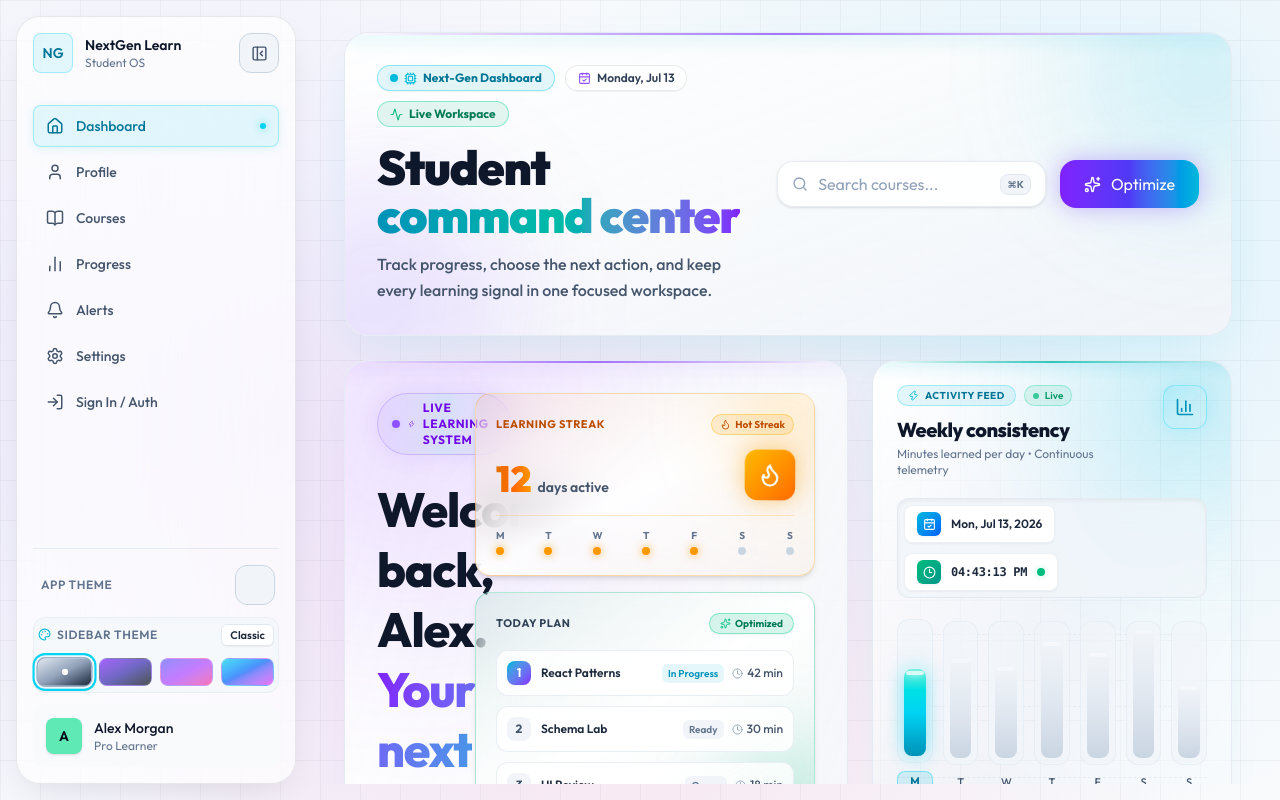
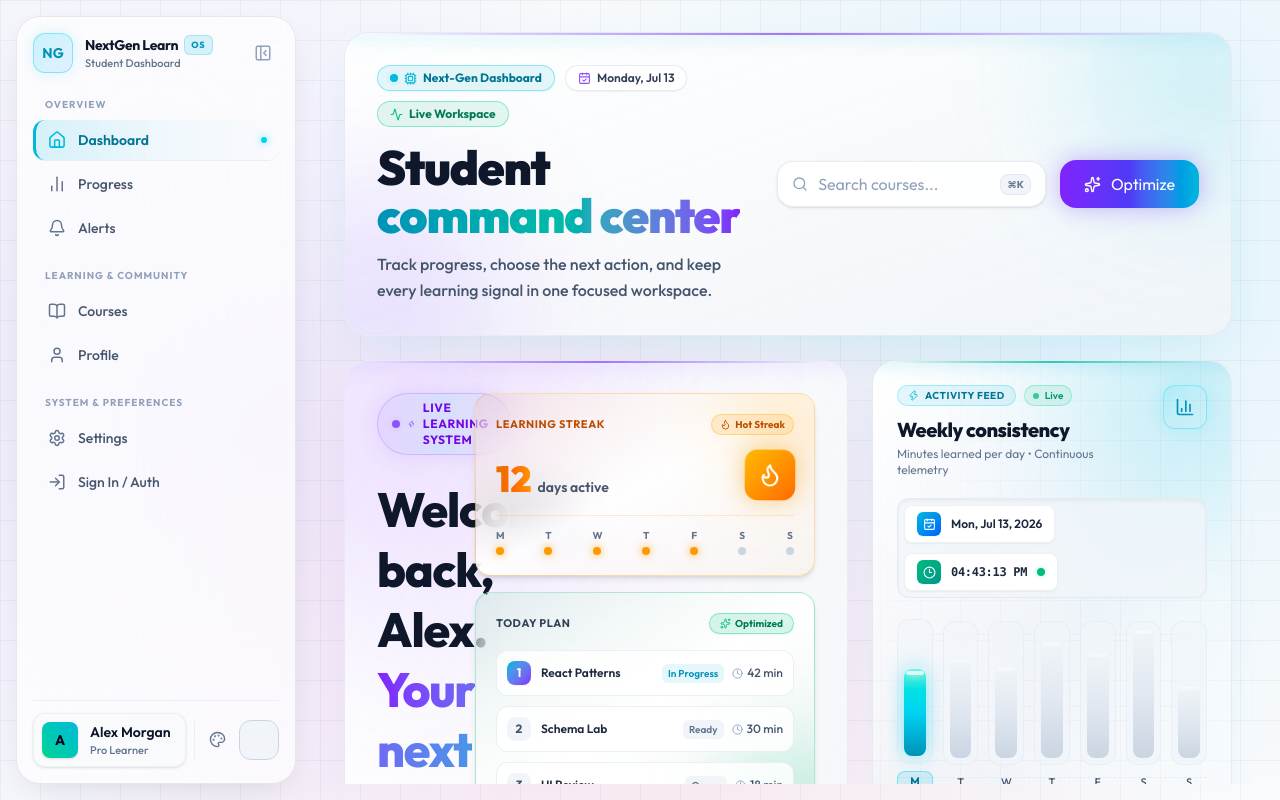
Before and after one commit to chavanpramod-ui/NextGen, a Next.js app: page / in a window 1280 px wide. Built offline with nearby package versions, Linux system fonts and the light colour scheme.

Commit message:
style: redesign sidebar menu with Stripe Precision & Motion, categorized sections, and floating popover

```diff
--- a/components/Sidebar.tsx
+++ b/components/Sidebar.tsx
@@ -1,19 +1,21 @@
 'use client';
 
-import { useState, useEffect } from 'react';
-import { motion } from 'framer-motion';
+import { useState, useEffect, useRef } from 'react';
+import { motion, AnimatePresence } from 'framer-motion';
 import Link from 'next/link';
 import { usePathname } from 'next/navigation';
 import {
   BarChart2,
   Bell,
   BookOpen,
+  Check,
   Home,
   LogIn,
   PanelLeftClose,
   Palette,
   Settings,
   User,
+  Sparkles,
 } from 'lucide-react';
 import { ThemeToggle } from './ThemeToggle';
 import {
@@ -22,14 +24,34 @@ import {
   SidebarThemePreset,
 } from './sidebarThemes';
 
-const navItems = [
+interface NavSection {
+  title: string;
+  items: { label: string; href: string; icon: any }[];
+}
+
+const navSections: NavSection[] = [
+  {
+    title: 'Overview',
+    items: [
       { label: 'Dashboard', href: '/', icon: Home },
-  { label: 'Profile', href: '/profile', icon: User },
-  { label: 'Courses', href: '/courses', icon: BookOpen },
       { label: 'Progress', href: '/progress', icon: BarChart2 },
       { label: 'Alerts', href: '/alerts', icon: Bell },
+    ],
+  },
+  {
+    title: 'Learning & Community',
+    items: [
+      { label: 'Courses', href: '/courses', icon: BookOpen },
+      { label: 'Profile', href: '/profile', icon: User },
+    ],
+  },
+  {
+    title: 'System & Preferences',
+    items: [
       { label: 'Settings', href: '/settings', icon: Settings },
       { label: 'Sign In / Auth', href: '/login', icon: LogIn },
+    ],
+  },
 ];
 
 export function Sidebar() {
@@ -39,6 +61,8 @@ export function Sidebar() {
   const [firstName, setFirstName] = useState("Alex");
   const [lastName, setLastName] = useState("Morgan");
   const [sidebarTheme, setSidebarTheme] = useState<SidebarThemePreset>('classic');
+  const [showThemeMenu, setShowThemeMenu] = useState(false);
+  const popoverRef = useRef<HTMLDivElement>(null);
 
   if (pathname === '/login' || pathname?.startsWith('/login')) {
     return null;
@@ -71,41 +95,72 @@ export function Sidebar() {
     };
   }, []);
 
+  useEffect(() => {
+    const handleClickOutside = (event: MouseEvent) => {
+      if (popoverRef.current && !popoverRef.current.contains(event.target as Node)) {
+        setShowThemeMenu(false);
+      }
+    };
+    if (showThemeMenu) {
+      document.addEventListener('mousedown', handleClickOutside);
+    }
+    return () => {
+      document.removeEventListener('mousedown', handleClickOutside);
+    };
+  }, [showThemeMenu]);
+
   const handleSelectTheme = (themeId: SidebarThemePreset) => {
     setSidebarTheme(themeId);
     localStorage.setItem('sidebarTheme', themeId);
     window.dispatchEvent(new Event('sidebarThemeUpdated'));
+    setShowThemeMenu(false);
   };
 
   const currentTheme = sidebarThemes[sidebarTheme] || sidebarThemes.classic;
 
   const navigation = (
-    <div className="flex h-full flex-col">
-      <div className="flex items-center justify-between gap-3">
-        <Link href="#" className="flex min-w-0 items-center gap-3">
-          <div className={`flex h-10 w-10 shrink-0 items-center justify-center rounded-lg border text-sm font-semibold transition-all duration-300 ${currentTheme.logoBoxClassName}`}>
+    <div className="flex h-full flex-col relative">
+      {/* Header & Brand */}
+      <div className="flex items-center justify-between gap-3 pb-2">
+        <Link href="/" className="flex min-w-0 items-center gap-3 group">
+          <div className={`flex h-10 w-10 shrink-0 items-center justify-center rounded-xl border text-sm font-bold transition-all duration-300 group-hover:scale-105 ${currentTheme.logoBoxClassName}`}>
             NG
           </div>
           {!isCollapsed && (
-            <div className="min-w-0">
-              <p className="truncate text-sm font-semibold text-slate-900 dark:text-slate-50">NextGen Learn</p>
-              <p className="truncate text-xs text-slate-500 dark:text-slate-400">Student OS</p>
+            <div className="min-w-0 flex flex-col justify-center">
+              <div className="flex items-center gap-1.5">
+                <p className="truncate text-sm font-bold text-slate-900 dark:text-slate-50 tracking-tight">NextGen Learn</p>
+                <span className="text-[9px] font-extrabold px-1.5 py-0.5 rounded-md bg-cyan-500/15 text-cyan-600 dark:text-cyan-300 border border-cyan-500/25 tracking-widest uppercase">
+                  OS
+                </span>
+              </div>
+              <p className="truncate text-[11px] text-slate-500 dark:text-slate-400 font-medium">Student Dashboard</p>
             </div>
           )}
         </Link>
         <button
           type="button"
-          className="icon-button hidden lg:flex"
+          className="h-8 w-8 rounded-lg text-slate-400 hover:text-slate-800 dark:hover:text-slate-100 hover:bg-slate-100 dark:hover:bg-white/10 transition-all hidden lg:flex items-center justify-center shrink-0"
           aria-label={isCollapsed ? 'Expand sidebar' : 'Collapse sidebar'}
           title={isCollapsed ? 'Expand sidebar' : 'Collapse sidebar'}
           onClick={() => setIsCollapsed((value) => !value)}
         >
-          <PanelLeftClose size={17} className={isCollapsed ? 'rotate-180' : ''} />
+          <PanelLeftClose size={18} className={`transition-transform duration-300 ${isCollapsed ? 'rotate-180' : ''}`} />
         </button>
       </div>
 
-      <nav className="mt-8 space-y-1" aria-label="Primary navigation">
-        {navItems.map((item) => {
+      {/* Categorized & Motion Navigation Links */}
+      <nav className="mt-4 flex-1 space-y-5 overflow-y-auto pr-1 -mr-1" aria-label="Primary navigation">
+        {navSections.map((section) => (
+          <div key={section.title} className="space-y-1">
+            {!isCollapsed ? (
+              <p className="px-3 text-[10px] font-bold tracking-widest text-slate-400 dark:text-slate-500 uppercase mb-2 select-none">
+                {section.title}
+              </p>
+            ) : (
+              <div className="h-[1px] w-8 mx-auto bg-slate-200 dark:bg-slate-800 my-3" />
+            )}
+            {section.items.map((item) => {
               const Icon = item.icon;
               const isActive = pathname === item.href;
 
@@ -114,41 +169,55 @@ export function Sidebar() {
                   key={item.label}
                   href={item.href}
                   title={item.label}
-              className={`group flex items-center gap-3 rounded-lg border px-3 py-2.5 text-sm font-medium transition-all duration-300 ${
+                  className={`group flex items-center gap-3 rounded-xl px-3 py-2.5 text-sm font-medium transition-all duration-200 relative ${
                     isActive
                       ? currentTheme.activeLinkClassName
                       : currentTheme.inactiveLinkClassName
                   }`}
                   onClick={() => setIsOpen(false)}
                 >
-              <Icon size={18} className="shrink-0" />
-              {!isCollapsed && <span className="truncate">{item.label}</span>}
+                  <Icon
+                    size={18}
+                    className={`shrink-0 transition-transform duration-200 ease-out group-hover:translate-x-0.5 ${
+                      isActive ? 'text-cyan-500 dark:text-cyan-300 scale-105' : 'text-slate-500 dark:text-slate-400 group-hover:text-slate-800 dark:group-hover:text-slate-100'
+                    }`}
+                  />
+                  {!isCollapsed && (
+                    <span className="truncate transition-transform duration-200 ease-out group-hover:translate-x-1">
+                      {item.label}
+                    </span>
+                  )}
                   {isActive && !isCollapsed && (
-                <span className={`ml-auto h-1.5 w-1.5 rounded-full ${currentTheme.activeDotClassName}`} />
+                    <span className={`ml-auto h-1.5 w-1.5 rounded-full shrink-0 ${currentTheme.activeDotClassName}`} />
                   )}
                 </Link>
               );
             })}
+          </div>
+        ))}
       </nav>
 
-      <div className="mt-auto border-t border-slate-200/80 dark:border-slate-800/80 pt-4 flex flex-col gap-3">
-        <div className="flex items-center justify-between px-1">
-          {!isCollapsed && <span className="text-xs font-semibold text-slate-500 uppercase tracking-wider pl-1">App Theme</span>}
-          <ThemeToggle />
-        </div>
-
-        {!isCollapsed ? (
-          <div className="flex flex-col gap-2 px-1 py-1.5 rounded-xl bg-slate-100/60 dark:bg-slate-900/40 p-2.5 border border-slate-200/60 dark:border-slate-800/60 backdrop-blur-md transition-all">
-            <div className="flex items-center justify-between">
-              <span className="text-xs font-semibold text-slate-500 dark:text-slate-400 uppercase tracking-wider flex items-center gap-1.5">
-                <Palette size={13} className="text-cyan-500 shrink-0" />
-                Sidebar Theme
+      {/* Floating Theme Selector Popover */}
+      <AnimatePresence>
+        {showThemeMenu && (
+          <motion.div
+            ref={popoverRef}
+            initial={{ opacity: 0, y: 10, scale: 0.95 }}
+            animate={{ opacity: 1, y: 0, scale: 1 }}
+            exit={{ opacity: 0, y: 10, scale: 0.95 }}
+            transition={{ duration: 0.18, ease: 'easeOut' }}
+            className={`absolute ${isCollapsed ? 'left-20 bottom-4' : 'left-4 bottom-20'} z-50 w-64 rounded-2xl border border-slate-200/80 dark:border-slate-800/80 bg-white/95 dark:bg-[#0c101e]/95 p-3.5 shadow-[0_15px_50px_rgba(0,0,0,0.35)] backdrop-blur-2xl`}
+          >
+            <div className="flex items-center justify-between pb-2.5 mb-2 border-b border-slate-200/60 dark:border-slate-800/60">
+              <span className="text-xs font-bold uppercase tracking-wider text-slate-800 dark:text-slate-200 flex items-center gap-1.5">
+                <Sparkles size={14} className="text-cyan-500" />
+                Sidebar Presets
               </span>
-              <span className="text-[11px] font-semibold px-2 py-0.5 rounded-md bg-white dark:bg-slate-800 text-slate-800 dark:text-slate-200 border border-slate-200 dark:border-slate-700 shadow-2xs">
+              <span className="text-[10px] font-semibold text-cyan-500 bg-cyan-500/10 px-2 py-0.5 rounded-md">
                 {currentTheme.name}
               </span>
             </div>
-            <div className="grid grid-cols-4 gap-2 pt-1">
+            <div className="space-y-1.5">
               {sidebarThemeList.map((t) => {
                 const isSelected = sidebarTheme === t.id;
                 return (
@@ -156,54 +225,87 @@ export function Sidebar() {
                     key={t.id}
                     type="button"
                     onClick={() => handleSelectTheme(t.id)}
-                    title={`${t.name}: ${t.description}`}
-                    className={`relative h-7 rounded-lg border bg-gradient-to-br ${t.swatchGradient} transition-all duration-300 flex items-center justify-center ${
+                    className={`w-full flex items-center gap-3 p-2 rounded-xl border text-left transition-all ${
                       isSelected
-                        ? `ring-2 ring-cyan-400 ring-offset-2 ring-offset-slate-100 dark:ring-offset-slate-900 scale-105 shadow-md ${t.swatchBorder}`
-                        : 'border-white/20 opacity-70 hover:opacity-100 hover:scale-105'
+                        ? 'border-cyan-400/60 bg-cyan-500/10 text-slate-900 dark:text-white font-semibold'
+                        : 'border-transparent hover:border-slate-200 dark:hover:border-slate-800 hover:bg-slate-100/60 dark:hover:bg-white/5 text-slate-600 dark:text-slate-300'
                     }`}
                   >
-                    {isSelected && (
-                      <span className="h-1.5 w-1.5 rounded-full bg-white shadow-sm" />
-                    )}
+                    <div className={`h-6 w-6 shrink-0 rounded-lg bg-gradient-to-br ${t.swatchGradient} border ${t.swatchBorder} shadow-2xs`} />
+                    <div className="min-w-0 flex-1">
+                      <p className="text-xs font-medium truncate">{t.name}</p>
+                      <p className="text-[10px] text-slate-500 dark:text-slate-400 truncate">{t.description}</p>
+                    </div>
+                    {isSelected && <Check size={14} className="text-cyan-500 shrink-0" />}
                   </button>
                 );
               })}
             </div>
+          </motion.div>
+        )}
+      </AnimatePresence>
+
+      {/* Clean & Compact Bottom Profile / Control Bar */}
+      <div className="mt-auto pt-3 border-t border-slate-200/60 dark:border-slate-800/60">
+        {!isCollapsed ? (
+          <div className="flex items-center justify-between gap-2">
+            <Link
+              href="/profile"
+              onClick={() => setIsOpen(false)}
+              className={`flex-1 min-w-0 flex items-center gap-3 rounded-xl p-2 transition-all duration-200 group ${currentTheme.profileBoxClassName}`}
+            >
+              <div className="flex h-9 w-9 shrink-0 items-center justify-center rounded-lg bg-gradient-to-tr from-emerald-400 to-cyan-500 text-sm font-bold text-slate-950 shadow-sm group-hover:scale-105 transition-transform">
+                {firstName ? firstName.charAt(0).toUpperCase() : 'A'}
+              </div>
+              <div className="min-w-0 flex-1">
+                <p className="truncate text-sm font-semibold text-slate-900 dark:text-slate-100 group-hover:text-cyan-500 transition-colors">
+                  {firstName} {lastName}
+                </p>
+                <p className="truncate text-[11px] text-slate-500 dark:text-slate-400 font-medium">Pro Learner</p>
+              </div>
+            </Link>
+
+            <div className="flex items-center gap-1 shrink-0 pl-1 border-l border-slate-200/60 dark:border-slate-800/60">
+              <button
+                type="button"
+                onClick={() => setShowThemeMenu(!showThemeMenu)}
+                title="Customize Sidebar Style"
+                className={`h-9 w-9 rounded-xl flex items-center justify-center transition-all ${
+                  showThemeMenu
+                    ? 'bg-cyan-500 text-slate-950 shadow-sm scale-105'
+                    : 'text-slate-500 hover:text-slate-900 dark:hover:text-slate-100 hover:bg-slate-100 dark:hover:bg-white/10'
+                }`}
+              >
+                <Palette size={17} />
+              </button>
+              <ThemeToggle />
+            </div>
           </div>
         ) : (
           <div className="flex flex-col items-center gap-2">
+            <Link
+              href="/profile"
+              onClick={() => setIsOpen(false)}
+              title={`${firstName} ${lastName} - Profile`}
+              className="flex h-9 w-9 items-center justify-center rounded-lg bg-gradient-to-tr from-emerald-400 to-cyan-500 text-sm font-bold text-slate-950 shadow-sm hover:scale-110 transition-transform"
+            >
+              {firstName ? firstName.charAt(0).toUpperCase() : 'A'}
+            </Link>
             <button
               type="button"
-              onClick={() => {
-                const currentIndex = sidebarThemeList.findIndex((t) => t.id === sidebarTheme);
-                const nextIndex = (currentIndex + 1) % sidebarThemeList.length;
-                handleSelectTheme(sidebarThemeList[nextIndex].id);
-              }}
-              title={`Sidebar Theme: ${currentTheme.name} (Click to cycle presets)`}
-              className={`icon-button relative overflow-hidden shrink-0 border transition-all ${currentTheme.swatchBorder}`}
+              onClick={() => setShowThemeMenu(!showThemeMenu)}
+              title="Customize Sidebar Style"
+              className={`h-9 w-9 rounded-xl flex items-center justify-center transition-all ${
+                showThemeMenu
+                  ? 'bg-cyan-500 text-slate-950 shadow-sm'
+                  : 'text-slate-500 hover:text-slate-900 dark:hover:text-slate-100 hover:bg-slate-100 dark:hover:bg-white/10'
+              }`}
             >
-              <div className={`absolute inset-1 rounded-lg bg-gradient-to-br ${currentTheme.swatchGradient} opacity-90`} />
-              <Palette size={15} className="relative z-10 text-white drop-shadow-sm" />
+              <Palette size={17} />
             </button>
+            <ThemeToggle />
           </div>
         )}
-
-        <Link
-          href="/profile"
-          className={`flex items-center gap-3 rounded-xl p-3 transition-all duration-300 ${currentTheme.profileBoxClassName}`}
-          onClick={() => setIsOpen(false)}
-        >
-          <div className="flex h-9 w-9 shrink-0 items-center justify-center rounded-lg bg-emerald-300 text-sm font-semibold text-slate-950 shadow-sm">
-            {firstName ? firstName.charAt(0).toUpperCase() : 'A'}
-          </div>
-          {!isCollapsed && (
-            <div className="min-w-0">
-              <p className="truncate text-sm font-medium">{firstName} {lastName}</p>
-              <p className="truncate text-xs text-slate-500 dark:text-slate-400">Pro Learner</p>
-            </div>
-          )}
-        </Link>
       </div>
     </div>
   );
@@ -214,7 +316,7 @@ export function Sidebar() {
         <button
           type="button"
           aria-label="Close navigation overlay"
-          className="fixed inset-0 z-40 bg-slate-50 dark:bg-slate-950/70 backdrop-blur-sm lg:hidden"
+          className="fixed inset-0 z-40 bg-slate-50/80 dark:bg-slate-950/80 backdrop-blur-sm lg:hidden"
           onClick={() => setIsOpen(false)}
         />
       )}
@@ -224,7 +326,7 @@ export function Sidebar() {
         animate={{
           width: isCollapsed ? 88 : 280,
         }}
-        transition={{ type: 'spring', stiffness: 260, damping: 28 }}
+        transition={{ type: 'spring', stiffness: 280, damping: 30 }}
         className={`${currentTheme.asideClassName} fixed left-4 top-4 z-50 h-[calc(100vh-2rem)] p-4 lg:relative lg:left-auto lg:top-auto lg:z-20 lg:!translate-x-0 transition-all duration-500 ease-in-out ${
           isOpen ? 'translate-x-0' : '-translate-x-[120%]'
         }`}
--- a/components/sidebarThemes.ts
+++ b/components/sidebarThemes.ts
@@ -23,14 +23,14 @@ export const sidebarThemes: Record<SidebarThemePreset, SidebarThemeConfig> = {
     swatchBorder: 'border-slate-400 dark:border-slate-600',
     asideClassName: 'dashboard-panel',
     logoBoxClassName:
-      'border-cyan-400/30 dark:border-cyan-300/20 bg-cyan-400/10 dark:bg-cyan-300/10 text-cyan-700 dark:text-cyan-200',
+      'border-cyan-400/40 dark:border-cyan-300/30 bg-gradient-to-br from-cyan-400/20 to-blue-500/10 text-cyan-600 dark:text-cyan-300 shadow-[0_0_15px_rgba(6,182,212,0.15)]',
     activeLinkClassName:
-      'border-cyan-400/30 dark:border-cyan-300/20 bg-cyan-400/10 dark:bg-cyan-300/10 text-cyan-700 dark:text-cyan-100 shadow-[0_2px_10px_rgba(6,182,212,0.12)]',
+      'border-l-[3px] border-cyan-500 dark:border-cyan-400 bg-gradient-to-r from-cyan-500/15 via-cyan-500/5 to-transparent text-cyan-700 dark:text-cyan-100 font-semibold shadow-2xs',
     inactiveLinkClassName:
-      'border-transparent text-slate-600 dark:text-slate-400 hover:border-slate-300 dark:hover:border-slate-800 hover:bg-slate-100 dark:hover:bg-slate-900 hover:text-slate-900 dark:hover:text-slate-100',
+      'border-l-[3px] border-transparent text-slate-600 dark:text-slate-400 hover:text-slate-900 dark:hover:text-slate-100 hover:bg-slate-100/70 dark:hover:bg-white/5',
     activeDotClassName: 'bg-cyan-400 shadow-[0_0_8px_rgba(34,211,238,0.8)]',
     profileBoxClassName:
-      'bg-slate-50 dark:bg-slate-950/70 hover:bg-white dark:hover:bg-slate-900 border border-transparent hover:border-slate-200 dark:hover:border-slate-800 text-slate-900 dark:text-slate-100',
+      'bg-slate-50/80 dark:bg-slate-950/50 hover:bg-white dark:hover:bg-slate-900/80 border border-slate-200/60 dark:border-slate-800/60 text-slate-900 dark:text-slate-100 shadow-sm',
   },
   midnight: {
     id: 'midnight',
@@ -41,14 +41,14 @@ export const sidebarThemes: Record<SidebarThemePreset, SidebarThemeConfig> = {
     asideClassName:
       '!bg-[#080c16]/95 !border-violet-500/25 shadow-[0_15px_45px_-10px_rgba(139,92,246,0.25)] !backdrop-blur-3xl !text-slate-100 rounded-3xl border transition-all duration-500 relative overflow-hidden',
     logoBoxClassName:
-      'border-violet-400/40 bg-violet-500/20 text-violet-300 shadow-[0_0_15px_rgba(139,92,246,0.35)]',
+      'border-violet-400/50 bg-gradient-to-br from-violet-500/30 to-indigo-600/20 text-violet-300 shadow-[0_0_15px_rgba(139,92,246,0.4)]',
     activeLinkClassName:
-      'border-violet-500/50 bg-gradient-to-r from-violet-600/30 via-indigo-600/20 to-transparent text-violet-100 font-semibold shadow-[0_4px_20px_-2px_rgba(139,92,246,0.35)]',
+      'border-l-[3px] border-violet-400 bg-gradient-to-r from-violet-600/25 via-indigo-600/10 to-transparent text-violet-100 font-semibold shadow-[0_4px_20px_-2px_rgba(139,92,246,0.25)]',
     inactiveLinkClassName:
-      'border-transparent text-slate-400 hover:border-violet-500/30 hover:bg-violet-950/40 hover:text-violet-100',
+      'border-l-[3px] border-transparent text-slate-400 hover:text-violet-100 hover:bg-violet-950/30',
     activeDotClassName: 'bg-violet-400 shadow-[0_0_10px_rgba(167,139,250,0.9)]',
     profileBoxClassName:
-      'bg-[#0c1222]/80 hover:bg-[#121930] border border-violet-500/20 text-slate-100 shadow-[0_4px_15px_rgba(0,0,0,0.4)]',
+      'bg-[#0c1222]/80 hover:bg-[#121930] border border-violet-500/25 text-slate-100 shadow-[0_4px_15px_rgba(0,0,0,0.4)]',
   },
   aurora: {
     id: 'aurora',
@@ -59,14 +59,14 @@ export const sidebarThemes: Record<SidebarThemePreset, SidebarThemeConfig> = {
     asideClassName:
       '!bg-gradient-to-b !from-slate-900/95 !via-indigo-950/90 !to-purple-950/95 !border-indigo-400/35 shadow-[0_15px_50px_rgba(99,102,241,0.25)] !backdrop-blur-3xl !text-slate-100 rounded-3xl border transition-all duration-500 relative overflow-hidden',
     logoBoxClassName:
-      'border-indigo-300/40 bg-gradient-to-br from-indigo-500/30 to-pink-500/30 text-indigo-200 shadow-[0_0_15px_rgba(168,85,247,0.4)]',
+      'border-pink-400/40 bg-gradient-to-br from-indigo-500/30 to-pink-500/30 text-pink-200 shadow-[0_0_15px_rgba(244,114,182,0.4)]',
     activeLinkClassName:
-      'border-pink-400/50 bg-gradient-to-r from-indigo-500/30 via-purple-500/25 to-pink-500/20 text-white font-semibold shadow-[0_4px_20px_-2px_rgba(244,114,182,0.4)]',
+      'border-l-[3px] border-pink-400 bg-gradient-to-r from-indigo-500/25 via-purple-500/20 to-pink-500/15 text-white font-semibold shadow-[0_4px_20px_-2px_rgba(244,114,182,0.3)]',
     inactiveLinkClassName:
-      'border-transparent text-indigo-200/75 hover:border-white/25 hover:bg-white/10 hover:text-white',
+      'border-l-[3px] border-transparent text-indigo-200/75 hover:text-white hover:bg-white/10',
     activeDotClassName: 'bg-pink-400 shadow-[0_0_10px_rgba(244,114,182,0.9)]',
     profileBoxClassName:
-      'bg-indigo-950/60 hover:bg-indigo-900/70 border border-indigo-400/25 text-white shadow-[0_4px_15px_rgba(0,0,0,0.3)]',
+      'bg-indigo-950/60 hover:bg-indigo-900/70 border border-indigo-400/30 text-white shadow-[0_4px_15px_rgba(0,0,0,0.3)]',
   },
   cyber: {
     id: 'cyber',
@@ -79,9 +79,9 @@ export const sidebarThemes: Record<SidebarThemePreset, SidebarThemeConfig> = {
     logoBoxClassName:
       'border-cyan-400 bg-cyan-500/25 text-cyan-300 shadow-[0_0_20px_rgba(6,182,212,0.6)] font-bold tracking-wider',
     activeLinkClassName:
-      'border-cyan-400/70 bg-gradient-to-r from-cyan-500/30 to-fuchsia-500/20 text-cyan-200 font-bold shadow-[0_0_25px_rgba(6,182,212,0.4)] tracking-wide',
+      'border-l-[3px] border-cyan-400 bg-gradient-to-r from-cyan-500/30 via-cyan-500/10 to-transparent text-cyan-200 font-bold shadow-[0_0_25px_rgba(6,182,212,0.3)] tracking-wide',
     inactiveLinkClassName:
-      'border-transparent text-slate-400 hover:border-cyan-500/40 hover:bg-cyan-950/40 hover:text-cyan-300',
+      'border-l-[3px] border-transparent text-slate-400 hover:text-cyan-300 hover:bg-cyan-950/30',
     activeDotClassName: 'bg-cyan-400 shadow-[0_0_12px_rgba(6,182,212,1)] animate-pulse',
     profileBoxClassName:
       'bg-[#070d18]/90 hover:bg-cyan-950/50 border border-cyan-500/35 text-cyan-100 shadow-[0_4px_20px_rgba(6,182,212,0.15)]',
```
Lines whose indentation alone changed are shown as unchanged.
